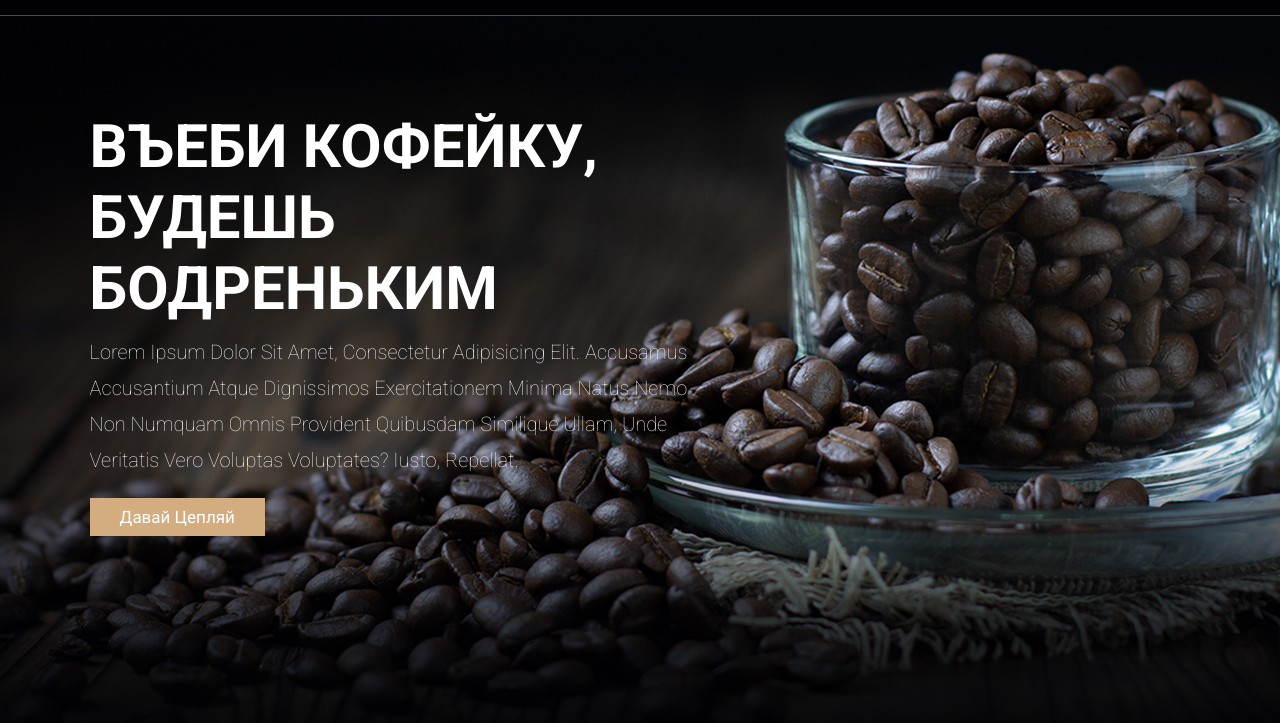
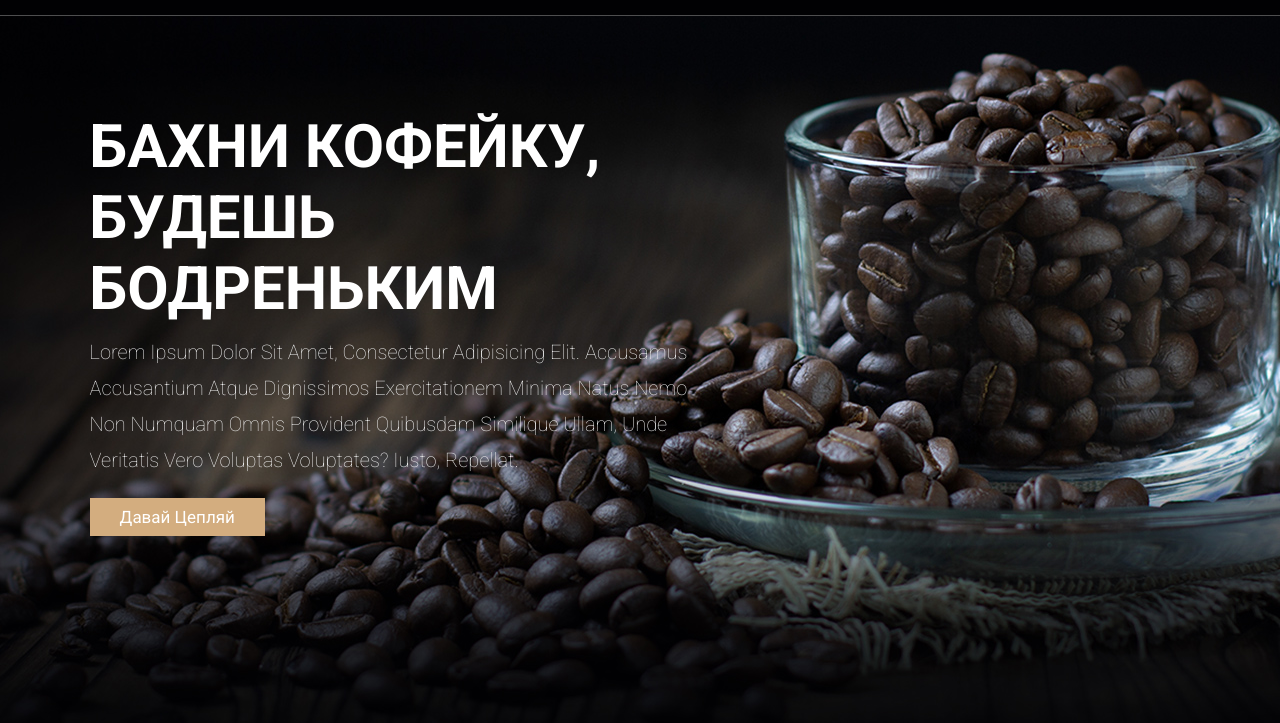
Before and after one commit to Vasilybo/Crazy-CoffeeShop, a website built with Parcel: page index.html in a window 1280 px wide. Shown: the part 77-800 px from the top of the page. Built offline with nearby package versions, Linux system fonts and the light colour scheme.

Commit message:
update home section

```diff
--- a/index.html
+++ b/index.html
@@ -77,7 +77,7 @@
 
 <section class="home" id="home">
   <div class="content">
-    <h3>Въеби кофейку, будешь бодреньким</h3>
+    <h3>Бахни кофейку, будешь бодреньким</h3>
     <p>Lorem ipsum dolor sit amet, consectetur adipisicing elit.
       Accusamus accusantium atque dignissimos exercitationem minima natus nemo non numquam omnis provident quibusdam
       similique ullam, unde veritatis vero voluptas voluptates? Iusto, repellat.</p>
```
